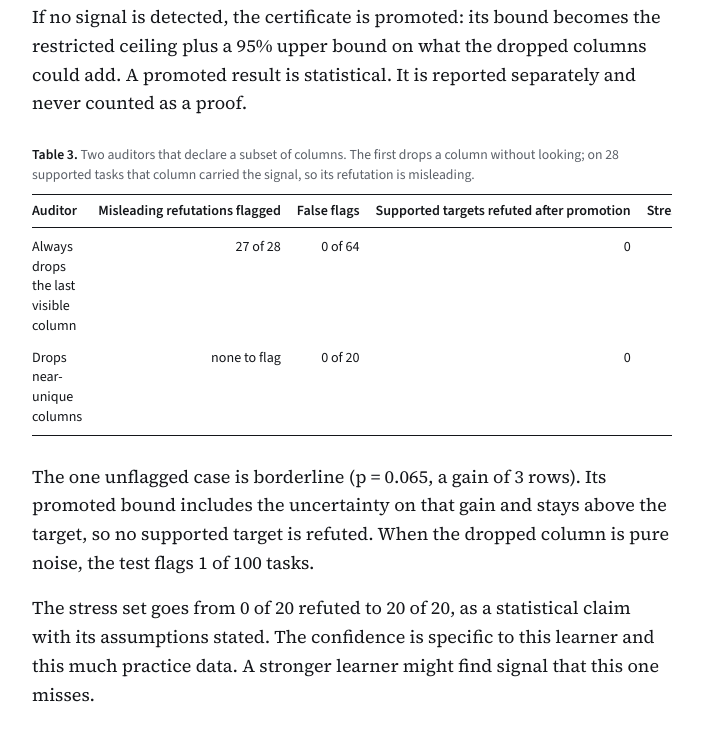
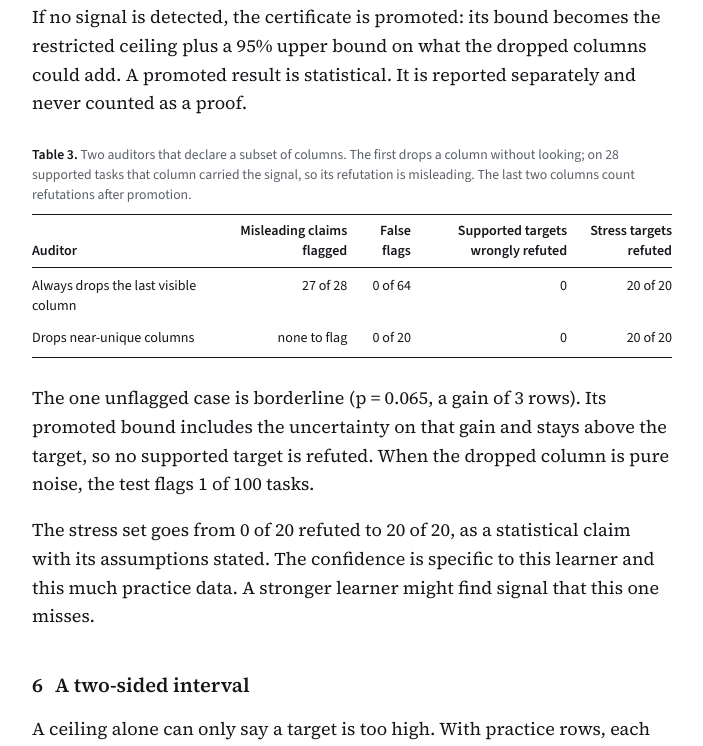
Before and after one commit to JamieXW/evidence-audit, a plain HTML site: page note/collision-certificates.html in a window 1280 px wide. Shown: the part 4034-4780 px from the top of the page, without its empty margins (288-991 px from the left). Drawn offline with nearby package versions, Linux system fonts and the light colour scheme.

Commit message:
Fix Table 3 layout: shorter headers that wrap
Co-Authored-By: Claude Opus 5.5 <noreply@anthropic.com>

```diff
--- a/note/collision-certificates.html
+++ b/note/collision-certificates.html
@@ -63,6 +63,8 @@ th:last-child, td:last-child { padding-right: 0; }
 .data td, .data th { font-family: var(--mono); font-size: 0.82rem; white-space: nowrap; }
 .withheld { color: var(--muted); }
 tr.mark td { font-weight: 600; }
+table.wrap th { white-space: normal; vertical-align: bottom; }
+table.wrap td:first-child { min-width: 10rem; }
 .note-line { font-family: var(--sans); font-size: 0.86rem; color: var(--muted); }
 
 svg { display: block; min-width: 34rem; width: 100%; height: auto; }
@@ -168,10 +170,10 @@ footer p { margin: 0; }
   <p>Given a restricted certificate, the check fits two simple lookup learners on the practice rows, one using the kept columns and one using all visible columns, and scores both on the evaluation rows. A permutation test, shuffling the dropped columns among practice rows that share kept values, says whether the gain is more than chance.</p>
   <p>If no signal is detected, the certificate is promoted: its bound becomes the restricted ceiling plus a 95% upper bound on what the dropped columns could add. A promoted result is statistical. It is reported separately and never counted as a proof.</p>
   <figure>
-    <figcaption><b>Table 3.</b> Two auditors that declare a subset of columns. The first drops a column without looking; on 28 supported tasks that column carried the signal, so its refutation is misleading.</figcaption>
+    <figcaption><b>Table 3.</b> Two auditors that declare a subset of columns. The first drops a column without looking; on 28 supported tasks that column carried the signal, so its refutation is misleading. The last two columns count refutations after promotion.</figcaption>
     <div class="scroll">
-      <table>
-        <thead><tr><th>Auditor</th><th class="num">Misleading refutations flagged</th><th class="num">False flags</th><th class="num">Supported targets refuted after promotion</th><th class="num">Stress targets refuted after promotion</th></tr></thead>
+      <table class="wrap">
+        <thead><tr><th>Auditor</th><th class="num">Misleading claims flagged</th><th class="num">False flags</th><th class="num">Supported targets wrongly refuted</th><th class="num">Stress targets refuted</th></tr></thead>
         <tbody>
           <tr><td>Always drops the last visible column</td><td class="num">27 of 28</td><td class="num">0 of 64</td><td class="num">0</td><td class="num">20 of 20</td></tr>
           <tr><td>Drops near-unique columns</td><td class="num">none to flag</td><td class="num">0 of 20</td><td class="num">0</td><td class="num">20 of 20</td></tr>
@@ -244,7 +246,7 @@ footer p { margin: 0; }
   <figure>
     <figcaption><b>Table 6.</b> Tripwire outcomes on the core tasks for four reference solvers.</figcaption>
     <div class="scroll">
-      <table>
+      <table class="wrap">
         <thead><tr><th>Solver</th><th class="num">Within ceiling</th><th class="num">Above, luck plausible</th><th class="num">Alarm</th></tr></thead>
         <tbody>
           <tr><td>Honest, trained on practice rows</td><td class="num">100</td><td class="num">0</td><td class="num">0</td></tr>
```
